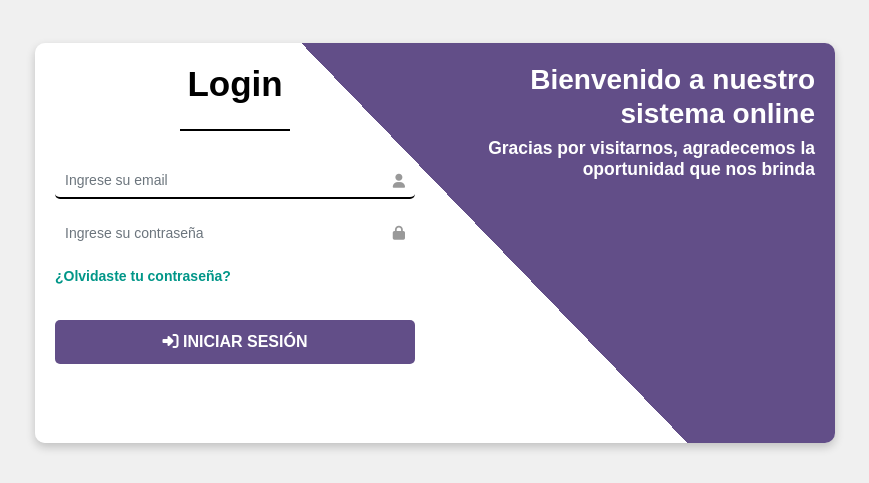
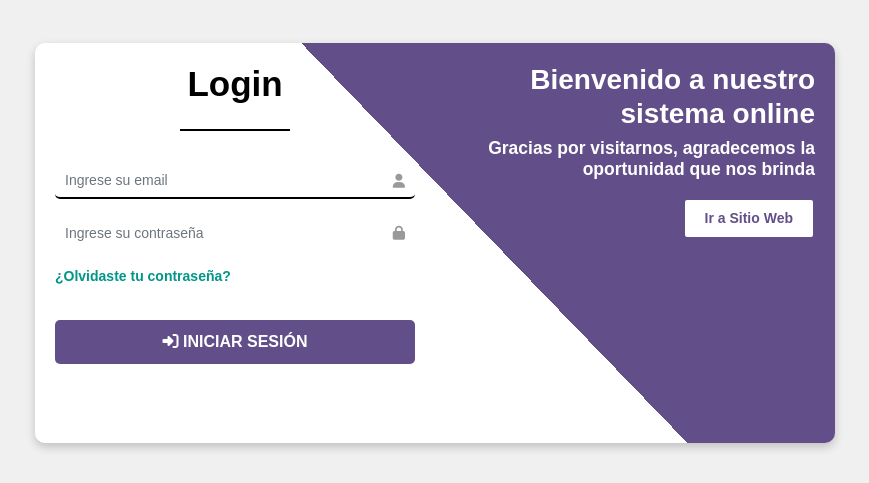
Before and after one commit to Luisfernando1096/Tienda-Online, a PHP site: page /tienda_virtual/login in a window 1280 px wide. Shown: the part 157-640 px from the top of the page, without its empty margins (205-1074 px from the left). Run offline with PHP 8.4, Linux system fonts and the light colour scheme; some libraries are stand-ins or nearby versions.

Commit message:
Se agrego un boton en el login

```diff
--- a/Views/Login/login.php
+++ b/Views/Login/login.php
@@ -1,5 +1,6 @@
 <!DOCTYPE html>
 <html lang="es">
+
 <head>
     <meta charset="utf-8">
     <meta http-equiv="X-UA-Compatible" content="IE=edge">
@@ -10,7 +11,8 @@
     <link rel="stylesheet" type="text/css" href="<?= media(); ?>/css/main.css">
     <link rel="stylesheet" type="text/css" href="<?= media(); ?>/css/style.css">
     <style>
-        body, html {
+        body,
+        html {
             height: 100%;
             display: flex;
             align-items: center;
@@ -48,25 +50,30 @@
             text-align: right;
         }
 
-        .login-form, .forget-form {
+        .login-form,
+        .forget-form {
             display: flex;
             flex-direction: column;
             width: 100%;
         }
 
         .form-group {
-            margin-bottom: 15px; /* Espacio entre grupos */
+            margin-bottom: 15px;
+            /* Espacio entre grupos */
         }
 
-        .login-form input, .forget-form input {
+        .login-form input,
+        .forget-form input {
             padding: 10px;
             border: none;
             border-radius: 5px;
             font-size: 14px;
-            width: 100%; /* Asegura que el input use el 100% del contenedor */
+            width: 100%;
+            /* Asegura que el input use el 100% del contenedor */
         }
 
-        .login-form button, .forget-form button {
+        .login-form button,
+        .forget-form button {
             padding: 10px;
             background-color: #624E88;
             border: none;
@@ -76,7 +83,8 @@
             cursor: pointer;
         }
 
-        .login-form button:hover, .forget-form button:hover {
+        .login-form button:hover,
+        .forget-form button:hover {
             background-color: #444;
         }
 
@@ -106,8 +114,41 @@
         }
 
         .btn-container {
-            margin-top: 10px; /* Espacio encima del botón */
-            text-align: center; /* Centra el botón */
+            margin-top: 10px;
+            /* Espacio encima del botón */
+            text-align: center;
+            /* Centra el botón */
+        }
+
+        .btn-container {
+            margin-top: 10px;
+            /* Menos espacio entre el texto y el botón */
+            width: 100%;
+            /* Asegura que el contenedor ocupe el 100% del ancho disponible */
+            display: flex;
+            justify-content: flex-end;
+        }
+
+        .btn-website {
+            padding: 8px 20px;
+            background-color: white;
+            color: #624E88;
+            font-size: 14px;
+            font-weight: bold;
+            text-decoration: none;
+            border-radius: 4px;
+            border: 2px solid #624E88;
+            transition: background-color 0.3s, color 0.3s, transform 0.3s;
+        }
+
+        .btn-website:hover {
+            background-color: #624E88;
+            color: white;
+            transform: scale(1.05);
+        }
+
+        .btn-website:active {
+            transform: scale(0.95);
         }
     </style>
     <title><?= $data['page_tag']; ?></title>
@@ -162,19 +203,22 @@
         <div class="welcome-section">
             <h2>Bienvenido a nuestro sistema online</h2>
             <h5>Gracias por visitarnos, agradecemos la oportunidad que nos brinda</h5>
+            <div class="btn-container">
+                <a href="<?= base_url(); ?>" class="btn-website">Ir a Sitio Web</a>
+            </div>
         </div>
     </div>
     <script>
         const base_url = "<?= base_url(); ?>";
 
         // Toggle between login and reset password forms
-        document.getElementById('forgotPassword').addEventListener('click', function (e) {
+        document.getElementById('forgotPassword').addEventListener('click', function(e) {
             e.preventDefault();
             document.querySelector('.login-form').style.display = 'none';
             document.getElementById('formRecetPass').style.display = 'flex';
         });
 
-        document.getElementById('backToLogin').addEventListener('click', function (e) {
+        document.getElementById('backToLogin').addEventListener('click', function(e) {
             e.preventDefault();
             document.querySelector('.login-form').style.display = 'flex';
             document.getElementById('formRecetPass').style.display = 'none';
@@ -189,4 +233,5 @@
     <script type="text/javascript" src="<?= media(); ?>/js/plugins/sweetalert.min.js"></script>
     <script src="<?= media(); ?>/js/<?= $data['page_functions_js']; ?>"></script>
 </body>
+
 </html>
```
